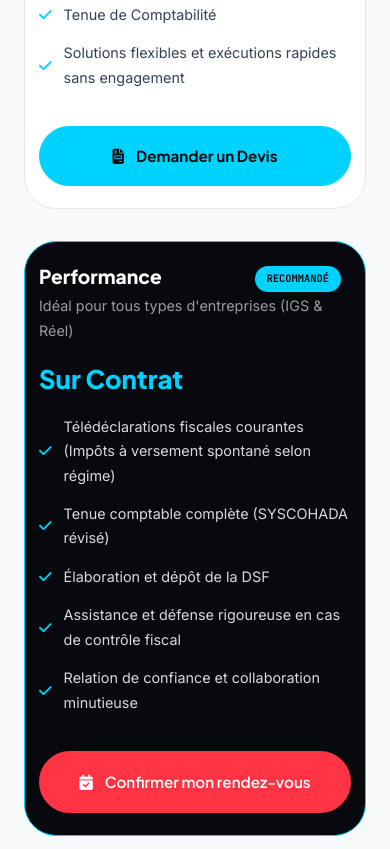
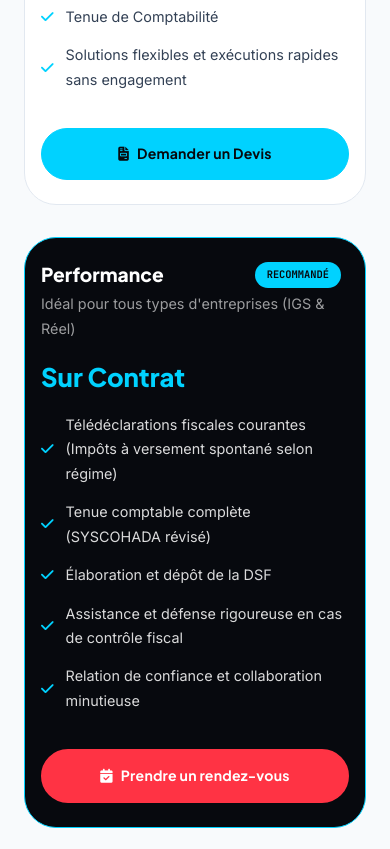
Before and after one commit to olivierkom2026/CEFC-Website, a website: page index.html in a window 390 px wide. Shown: the part 4695-5544 px from the top of the page. Drawn offline with Linux system fonts and the light colour scheme; a web font is replaced by a local one.

Commit message:
feat: align exact RDV CTA texts, mobile responsive pricing button, and Supabase config

```diff
--- a/index.html
+++ b/index.html
@@ -248,7 +248,7 @@
             <li><i class="fas fa-check"></i> Assistance et défense rigoureuse en cas de contrôle fiscal</li>
             <li><i class="fas fa-check"></i> Relation de confiance et collaboration minutieuse</li>
           </ul>
-          <a href="rdv.html?plan=performance" class="btn btn-primary btn-full"><i class="fas fa-calendar-check"></i> Confirmer mon rendez-vous</a>
+          <a href="rdv.html?plan=performance" class="btn btn-primary btn-full"><i class="fas fa-calendar-check"></i> Prendre un rendez-vous</a>
         </div>
         <div class="pricing-card" data-aos>
           <div class="p-header">
@@ -584,7 +584,7 @@
           </div>
         </div>
         <div class="form-group"><label for="rdvNotes">Notes complémentaires</label><textarea id="rdvNotes" rows="3" placeholder="Informations utiles pour préparer le rendez-vous..."></textarea></div>
-        <button type="submit" class="btn btn-primary btn-full btn-lg"><i class="fas fa-calendar-check"></i> Confirmer mon rendez-vous</button>
+        <button type="submit" class="btn btn-primary btn-full btn-lg"><i class="fas fa-calendar-check"></i> Confirmer le rendez-vous</button>
         <div id="rdvSuccess" class="form-success hidden"><i class="fas fa-check-circle"></i> Rendez-vous enregistré ! Nous vous enverrons une confirmation par téléphone sous 24h.</div>
       </form>
     </div>
--- a/public/style.css
+++ b/public/style.css
@@ -981,6 +981,21 @@ button {
 
 .p-features i {
   color: var(--primary-skyblue);
+}
+
+.pricing-card .btn {
+  display: flex;
+  align-items: center;
+  justify-content: center;
+  text-align: center;
+  gap: 10px;
+  width: 100%;
+  padding: 15px 24px;
+  font-size: 0.95rem;
+  font-weight: 700;
+  border-radius: 50px;
+  margin-top: auto;
+  letter-spacing: 0.2px;
 }
 
 /* ==========================================
@@ -2080,7 +2095,16 @@ button {
   }
 
   .pricing-card {
-    padding: 22px 14px;
+    padding: 24px 16px;
+  }
+
+  .pricing-card .btn {
+    padding: 13px 16px;
+    font-size: 0.88rem;
+    gap: 8px;
+    white-space: nowrap;
+    justify-content: center;
+    text-align: center;
   }
 
   .why-card {
--- a/style.css
+++ b/style.css
@@ -981,6 +981,21 @@ button {
 
 .p-features i {
   color: var(--primary-skyblue);
+}
+
+.pricing-card .btn {
+  display: flex;
+  align-items: center;
+  justify-content: center;
+  text-align: center;
+  gap: 10px;
+  width: 100%;
+  padding: 15px 24px;
+  font-size: 0.95rem;
+  font-weight: 700;
+  border-radius: 50px;
+  margin-top: auto;
+  letter-spacing: 0.2px;
 }
 
 /* ==========================================
@@ -2080,7 +2095,16 @@ button {
   }
 
   .pricing-card {
-    padding: 22px 14px;
+    padding: 24px 16px;
+  }
+
+  .pricing-card .btn {
+    padding: 13px 16px;
+    font-size: 0.88rem;
+    gap: 8px;
+    white-space: nowrap;
+    justify-content: center;
+    text-align: center;
   }
 
   .why-card {
```
Also changed, not shown: devis.html (+1 -1 lines), public/devis.html (+1 -1 lines), public/index.html (+2 -2 lines), public/rdv.html (+1 -1 lines), rdv.html (+1 -1 lines), 1 other file.
